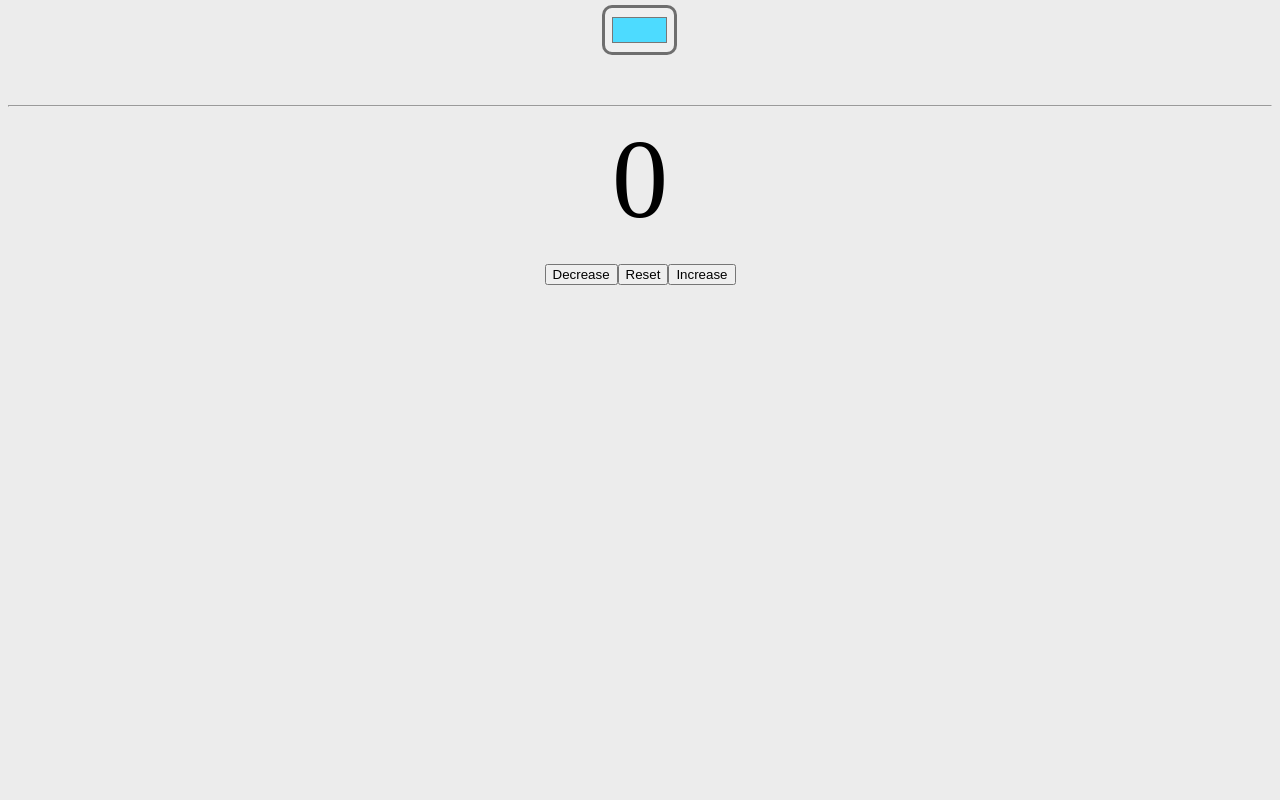
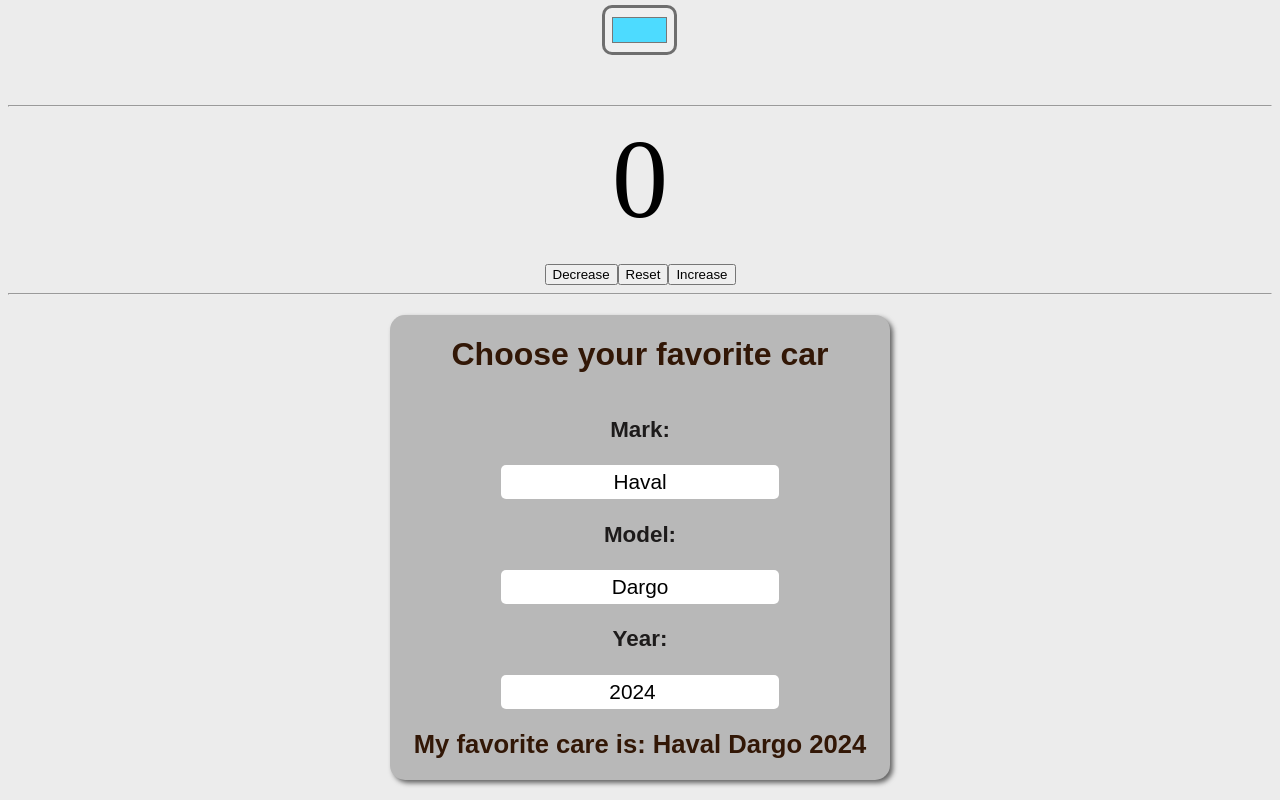
Before and after one commit to Defenseman/react_full_course, a React (Vite) app in the folder my_react_project/: page / in a window 1280 px wide. Shown: the part 3733-4533 px from the top of the page. Before the commit the page ends 4026 px from the top, so only its background shows below. Built offline with nearby package versions, Linux system fonts and the light colour scheme.

Commit message:
Update State of Objects

```diff
--- a/my_react_project/src/App.jsx
+++ b/my_react_project/src/App.jsx
@@ -12,6 +12,7 @@
 import OnChangeComponent from "./components/onChange/onChange.jsx"
 import ColorPicker from "./components/colorPicker/colorPicker.jsx";
 import UpdateFnc from "./components/updateFnc/updateFnc.jsx";
+import UpdateState from './components/updateStateOfObjects/updateState.jsx'
 
 function App() {
     const fruits= [{id:1, name:'Apple',calories: 55},
@@ -64,6 +65,8 @@
             <ColorPicker/>
             <hr></hr>
             <UpdateFnc/>
+            <hr></hr>
+            <UpdateState/>
         </>
     );
 }
--- /dev/null
+++ b/my_react_project/src/components/updateStateOfObjects/styles.module.css
@@ -0,0 +1,32 @@
+.container {
+    display: flex;
+    flex-direction: column;
+    align-items: center;
+    font-family: Arial, sans-serif;
+    background-color: #b8b8b8;
+    border-radius: 15px;
+    box-shadow: 3px 3px 5px #636363;
+    max-width: 500px;
+    margin: 20px auto;
+}
+.container h1 {
+    font-size: 2rem;
+    color: hsl(23, 79%, 11%);
+}
+.container label {
+    text-align: center;
+    font-weight: bold;
+    font-size: 1.4rem;
+    color: hsl(0, 3%, 11%);
+}
+.container input {
+    font-size: 1.3rem;
+    border: none;
+    border-radius: 5px;
+    text-align: center;
+    padding: 5px;
+}
+.container h2 {
+    font-size: 1.6rem;
+    color: hsl(23, 79%, 11%);
+}
--- /dev/null
+++ b/my_react_project/src/components/updateStateOfObjects/updateState.jsx
@@ -0,0 +1,42 @@
+import React, {useState} from "react";
+import styles from './styles.module.css'
+
+
+function UpdateState() {
+    const [state, setState] = useState({mark: 'Haval',
+                                                       model: 'Dargo',
+                                                       year: 2024});
+
+    const updateMark = (event) => {
+        setState(s => ({...s, mark: event.target.value}))
+    }
+
+    const updateModel = (event) => {
+        setState(s => ({...s, model:event.target.value}))
+    }
+    const updateYear = (event) => {
+        setState(s => ({...s, year: event.target.value }))
+    }
+
+    return (
+        <div className={styles.container}>
+            <h1>Choose your favorite car</h1>
+            <label>
+                <p>Mark:</p>
+                <input value={state.mark} onChange={updateMark} type='text'/><br/>
+            </label>
+            <label>
+                <p>Model:</p>
+                <input value={state.model} onChange={updateModel} type='text'/><br/>
+            </label>
+            <label>
+                <p>Year:</p>
+                <input value={state.year} onChange={updateYear} type='number'/>
+            </label>
+            <h2>My favorite care is: {state.mark} {state.model} {state.year}</h2>
+        </div>
+
+    )
+}
+
+export default UpdateState
```
